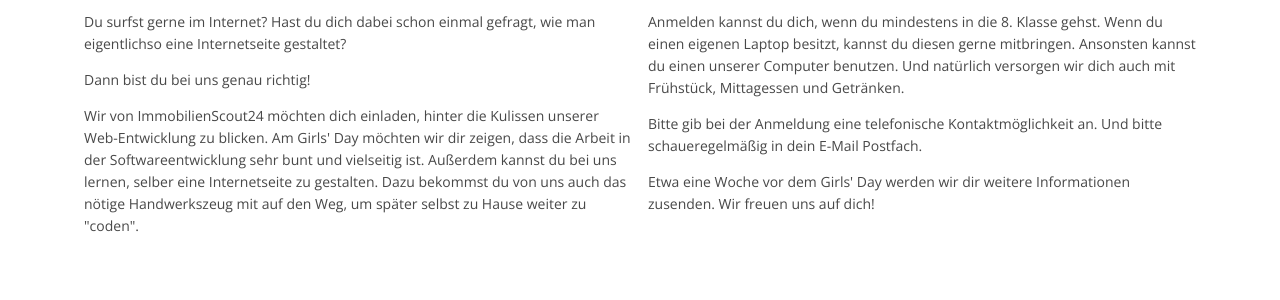
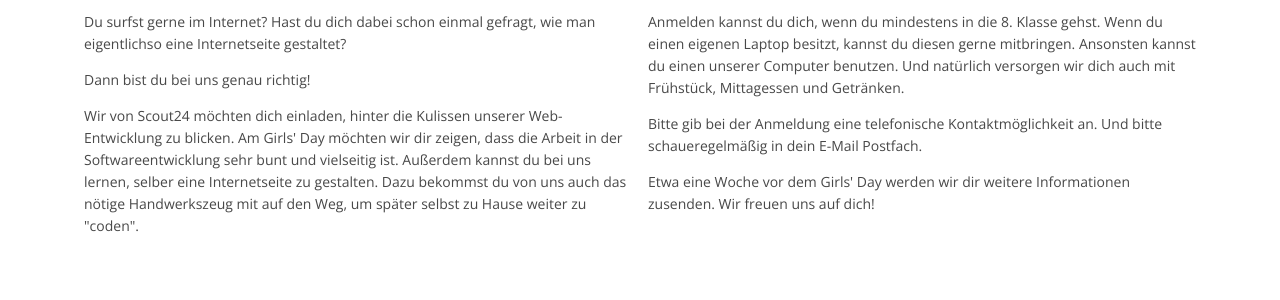
Before and after one commit to Scout24/girls-day, a Jekyll site: the page built from index.html, in a window 1280 px wide. Shown: the part 793-1093 px from the top of the page. Built offline with Jekyll 4.4.1, drawn with Linux system fonts in a browser that asks for light colours.

Commit message:
change text

```diff
--- a/index.html
+++ b/index.html
@@ -51,8 +51,8 @@
                             <span>Uhrzeit? 09:00 - 16:30 Uhr</span>
                             <span>Wo in Berlin? <br/>Andreasstr. 10, 10243 Berlin</span>
                             <span>Wo in München? <br/>Dingolfinger Str. 1-15, 81673 München</span>
-                            <span class="street-address">Registrieren kannst du dich unter <a href="www.girls-day.de"
-                                                                                              style="color:white;">www.girls-day.de</a></span>
+                            <span class="street-address">Registrieren kannst du dich unter
+                                <a href="http://www.girls-day.de" style="color:white;">www.girls-day.de</a></span>
                         </div>
                     </div>
                 </div>
@@ -90,7 +90,7 @@
                                                         <p>Du surfst gerne im Internet? Hast du dich dabei schon einmal
                                                             gefragt, wie man eigentlichso eine Internetseite gestaltet?</p>
                                                         <p>Dann bist du bei uns genau richtig!</p>
-                                                        <p>Wir von ImmobilienScout24 möchten dich einladen, hinter die
+                                                        <p>Wir von Scout24 möchten dich einladen, hinter die
                                                             Kulissen unserer Web-Entwicklung zu blicken. Am Girls' Day
                                                             möchten wir dir zeigen, dass die Arbeit in der
                                                             Softwareentwicklung sehr bunt und vielseitig ist. Außerdem
```
